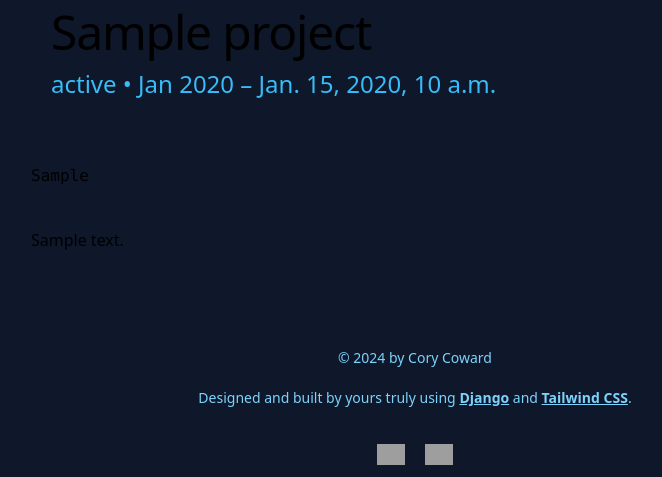
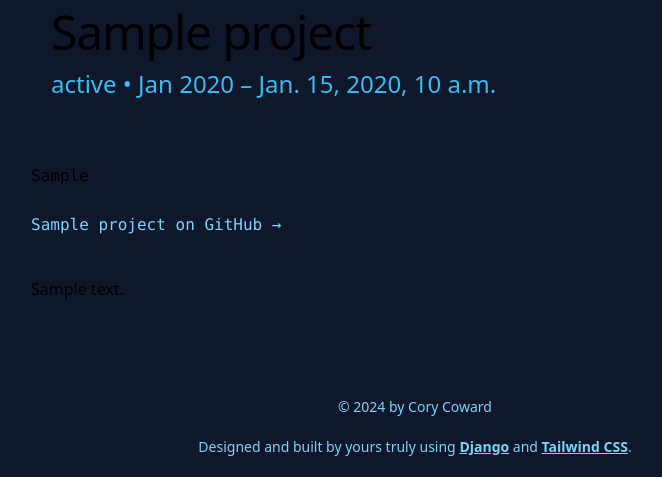
Before and after one commit to CategoryCory/corydottech, a Django app: template templates/projects/project_detail.html in a window 1280 px wide. Shown: the part 180-657 px from the top of the page, without its empty margins (225-887 px from the left). Run offline with Django 5.2, Linux system fonts and the light colour scheme; the template is opened without the code that fills it: most values are stand-ins (such as "Sample title", 1, 10 or a date in 2020); some libraries are stand-ins or nearby versions; grey boxes are pictures that could not be loaded.

Commit message:
Show GitHub link on project detail page

```diff
--- a/templates/projects/project_detail.html
+++ b/templates/projects/project_detail.html
@@ -33,6 +33,13 @@
                 <p class="font-mono skill-tag">{{ skill }}</p>
             {% endfor %}
         </div>
+        {% if project.github_url %}
+            <div class="mt-6">
+                <a href="{{ project.github_url }}" class="font-mono text-sky-300 hover:underline">
+                    {{ project.name }} on GitHub &rarr;
+                </a>
+            </div>
+        {% endif %}
         <div class="mt-10 prose prose-sky max-w-none">
             {{ project.description|safe }}
         </div>
```
